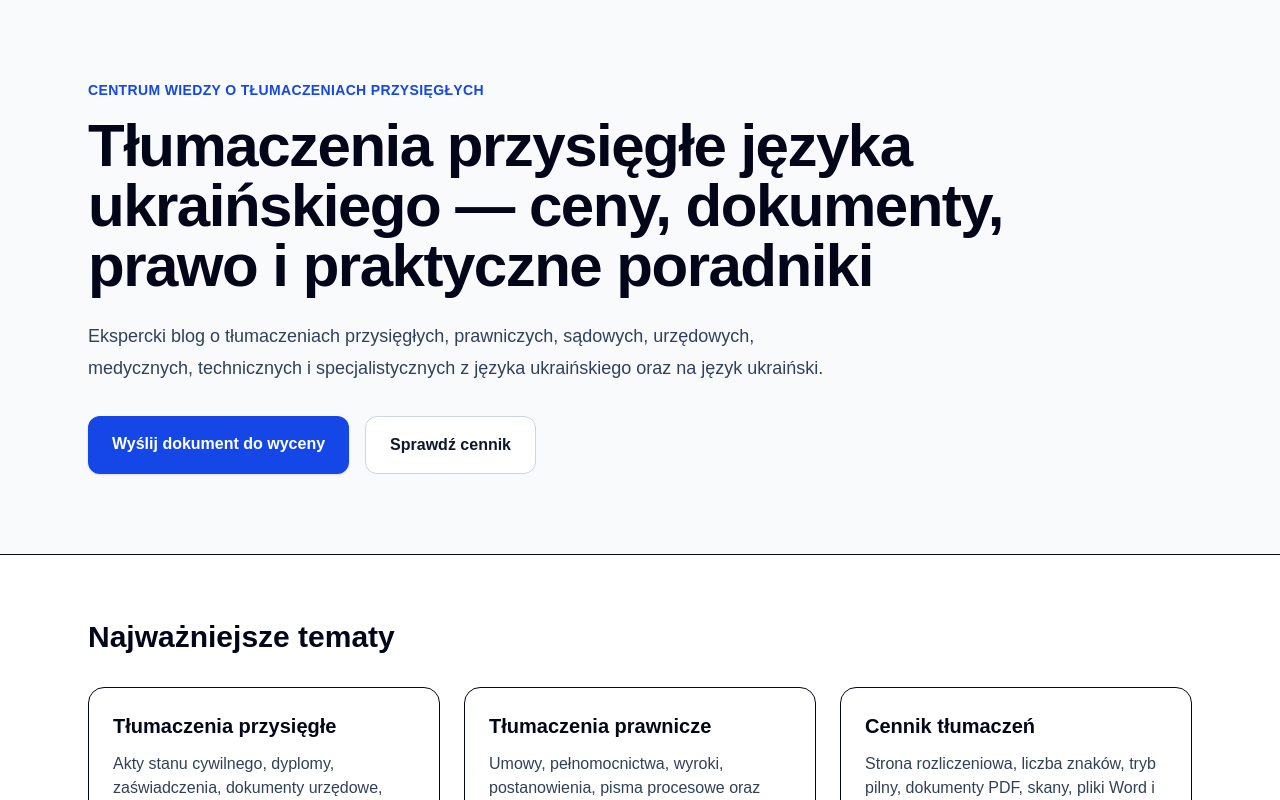
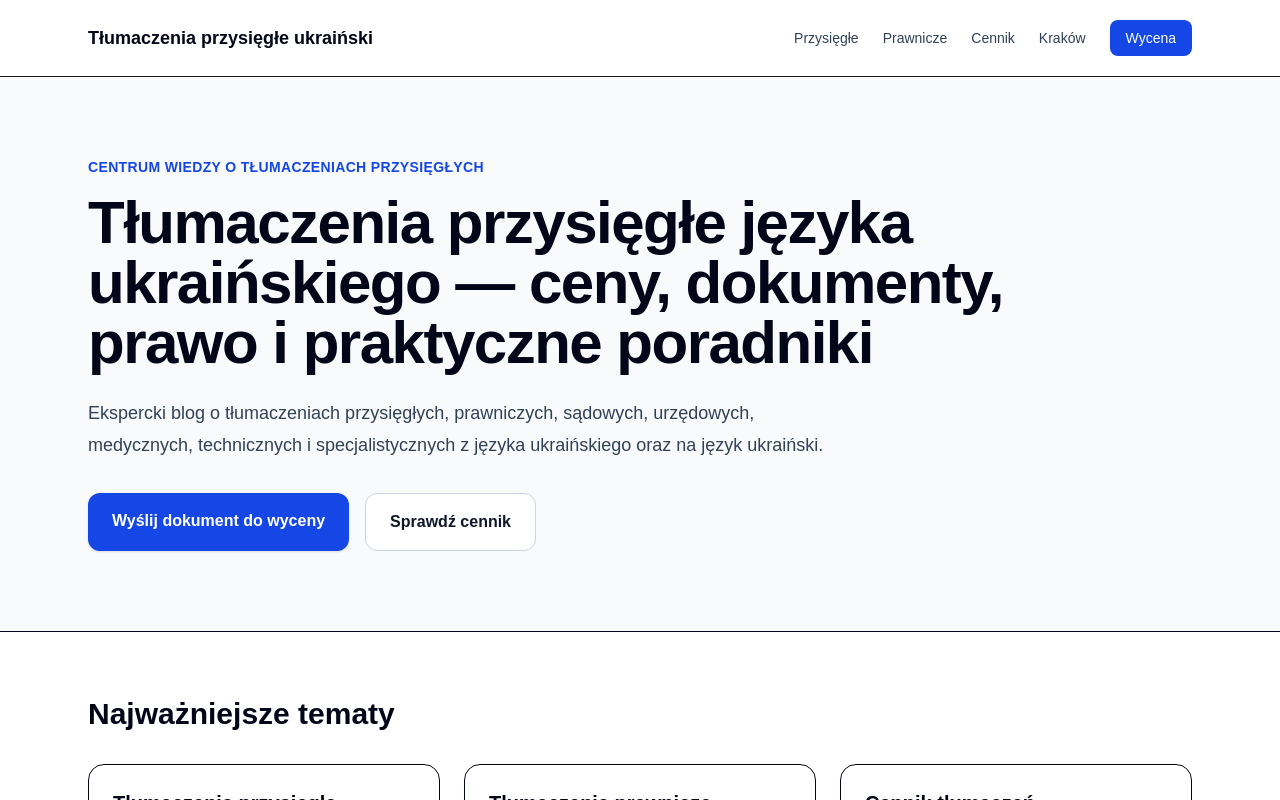
Before and after one commit to tzdh4c2pyw-tech/tlumaczenia-przysiegle-blog, a Next.js app: page / in a window 1280 px wide. Shown: the top 800 px of the page. Built offline with nearby package versions, Linux system fonts and the light colour scheme.

Commit message:
Add layout header footer sitemap and robots

```diff
--- a/app/layout.tsx
+++ b/app/layout.tsx
@@ -1,20 +1,28 @@
 import type { Metadata } from "next";
-import { Geist, Geist_Mono } from "next/font/google";
 import "./globals.css";
-
-const geistSans = Geist({
-  variable: "--font-geist-sans",
-  subsets: ["latin"],
-});
-
-const geistMono = Geist_Mono({
-  variable: "--font-geist-mono",
-  subsets: ["latin"],
-});
+import Header from "@/components/Header";
+import Footer from "@/components/Footer";
 
 export const metadata: Metadata = {
-  title: "Create Next App",
-  description: "Generated by create next app",
+  title: {
+    default: "Tłumaczenia przysięgłe ukraiński — poradnik, ceny, dokumenty",
+    template: "%s | Tłumaczenia przysięgłe ukraiński",
+  },
+  description:
+    "Ekspercki blog o tłumaczeniach przysięgłych języka ukraińskiego: ceny, dokumenty, akty stanu cywilnego, pisma sądowe, tłumaczenia prawnicze i wycena.",
+  metadataBase: new URL("https://tlumaczenia-przysiegle-blog.vercel.app"),
+  alternates: {
+    canonical: "/",
+  },
+  openGraph: {
+    title: "Tłumaczenia przysięgłe ukraiński — poradnik i ceny",
+    description:
+      "Centrum wiedzy o tłumaczeniach przysięgłych, prawniczych i specjalistycznych języka ukraińskiego.",
+    url: "https://tlumaczenia-przysiegle-blog.vercel.app",
+    siteName: "Tłumaczenia przysięgłe ukraiński",
+    locale: "pl_PL",
+    type: "website",
+  },
 };
 
 export default function RootLayout({
@@ -23,11 +31,12 @@ export default function RootLayout({
   children: React.ReactNode;
 }>) {
   return (
-    <html
-      lang="en"
-      className={`${geistSans.variable} ${geistMono.variable} h-full antialiased`}
-    >
-      <body className="min-h-full flex flex-col">{children}</body>
+    <html lang="pl">
+      <body>
+        <Header />
+        {children}
+        <Footer />
+      </body>
     </html>
   );
 }
--- /dev/null
+++ b/app/robots.ts
@@ -0,0 +1,13 @@
+import type { MetadataRoute } from "next";
+
+export default function robots(): MetadataRoute.Robots {
+  const baseUrl = "https://tlumaczenia-przysiegle-blog.vercel.app";
+
+  return {
+    rules: {
+      userAgent: "*",
+      allow: "/",
+    },
+    sitemap: `${baseUrl}/sitemap.xml`,
+  };
+}
--- /dev/null
+++ b/app/sitemap.ts
@@ -0,0 +1,26 @@
+import type { MetadataRoute } from "next";
+
+export default function sitemap(): MetadataRoute.Sitemap {
+  const baseUrl = "https://tlumaczenia-przysiegle-blog.vercel.app";
+
+  const routes = [
+    "",
+    "/tlumaczenia-przysiegle",
+    "/tlumaczenia-prawnicze",
+    "/cennik",
+    "/wycena",
+    "/miasta/krakow",
+    "/miasta/warszawa",
+    "/miasta/wroclaw",
+    "/miasta/poznan",
+    "/miasta/gdansk",
+    "/miasta/katowice",
+  ];
+
+  return routes.map((route) => ({
+    url: `${baseUrl}${route}`,
+    lastModified: new Date(),
+    changeFrequency: "weekly",
+    priority: route === "" ? 1 : 0.8,
+  }));
+}
--- /dev/null
+++ b/components/Footer.tsx
@@ -0,0 +1,65 @@
+export default function Footer() {
+  return (
+    <footer className="border-t bg-slate-950 text-white">
+      <div className="mx-auto grid max-w-6xl gap-8 px-6 py-12 md:grid-cols-3">
+        <div>
+          <h2 className="text-lg font-bold">
+            Tłumaczenia przysięgłe języka ukraińskiego
+          </h2>
+
+          <p className="mt-4 text-sm leading-6 text-slate-300">
+            Blog ekspercki o tłumaczeniach przysięgłych, prawniczych,
+            sądowych, urzędowych i specjalistycznych z języka ukraińskiego
+            oraz na język ukraiński.
+          </p>
+        </div>
+
+        <div>
+          <h3 className="font-semibold">Kategorie</h3>
+
+          <ul className="mt-4 space-y-2 text-sm text-slate-300">
+            <li>
+              <a href="/tlumaczenia-przysiegle" className="hover:text-white">
+                Tłumaczenia przysięgłe
+              </a>
+            </li>
+
+            <li>
+              <a href="/tlumaczenia-prawnicze" className="hover:text-white">
+                Tłumaczenia prawnicze
+              </a>
+            </li>
+
+            <li>
+              <a href="/cennik" className="hover:text-white">
+                Cennik
+              </a>
+            </li>
+
+            <li>
+              <a href="/miasta/krakow" className="hover:text-white">
+                Tłumacz ukraińskiego Kraków
+              </a>
+            </li>
+          </ul>
+        </div>
+
+        <div>
+          <h3 className="font-semibold">Wycena</h3>
+
+          <p className="mt-4 text-sm leading-6 text-slate-300">
+            Wyślij skan, zdjęcie, PDF, Word albo Excel do wyceny tłumaczenia
+            przysięgłego.
+          </p>
+
+          <a
+            href="https://tlumaczrosyjskiegoiukrainskiego.pl"
+            className="mt-5 inline-block rounded-lg bg-white px-4 py-2 text-sm font-semibold text-slate-950 hover:bg-slate-100"
+          >
+            Przejdź do wyceny
+          </a>
+        </div>
+      </div>
+    </footer>
+  );
+}
--- /dev/null
+++ b/components/Header.tsx
@@ -0,0 +1,36 @@
+export default function Header() {
+  return (
+    <header className="border-b bg-white">
+      <div className="mx-auto flex max-w-6xl items-center justify-between px-6 py-5">
+        <a href="/" className="text-lg font-bold text-slate-950">
+          Tłumaczenia przysięgłe ukraiński
+        </a>
+
+        <nav className="hidden items-center gap-6 text-sm font-medium text-slate-700 md:flex">
+          <a href="/tlumaczenia-przysiegle" className="hover:text-blue-700">
+            Przysięgłe
+          </a>
+
+          <a href="/tlumaczenia-prawnicze" className="hover:text-blue-700">
+            Prawnicze
+          </a>
+
+          <a href="/cennik" className="hover:text-blue-700">
+            Cennik
+          </a>
+
+          <a href="/miasta/krakow" className="hover:text-blue-700">
+            Kraków
+          </a>
+
+          <a
+            href="https://tlumaczrosyjskiegoiukrainskiego.pl"
+            className="rounded-lg bg-blue-700 px-4 py-2 text-white hover:bg-blue-800"
+          >
+            Wycena
+          </a>
+        </nav>
+      </div>
+    </header>
+  );
+}
```
